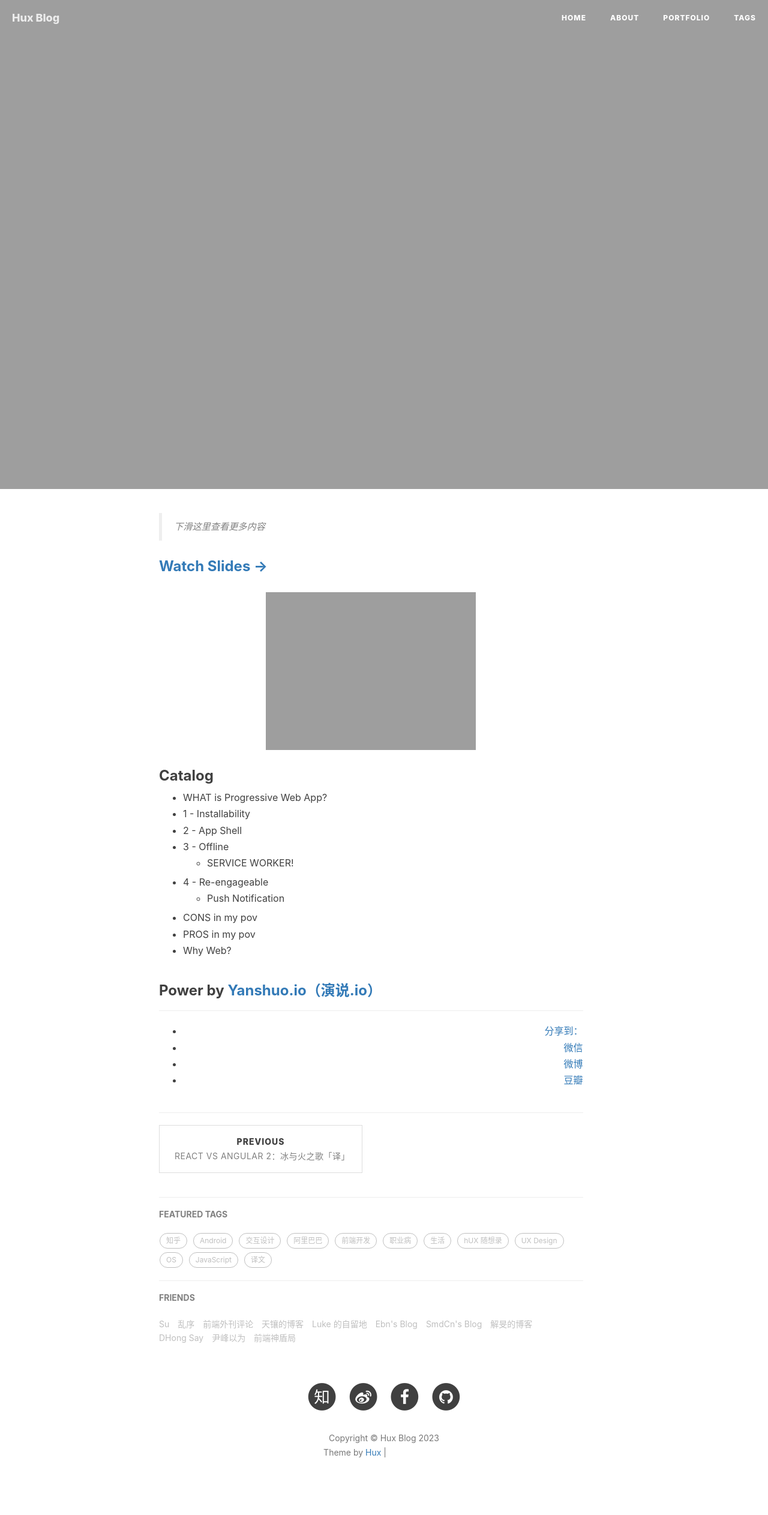
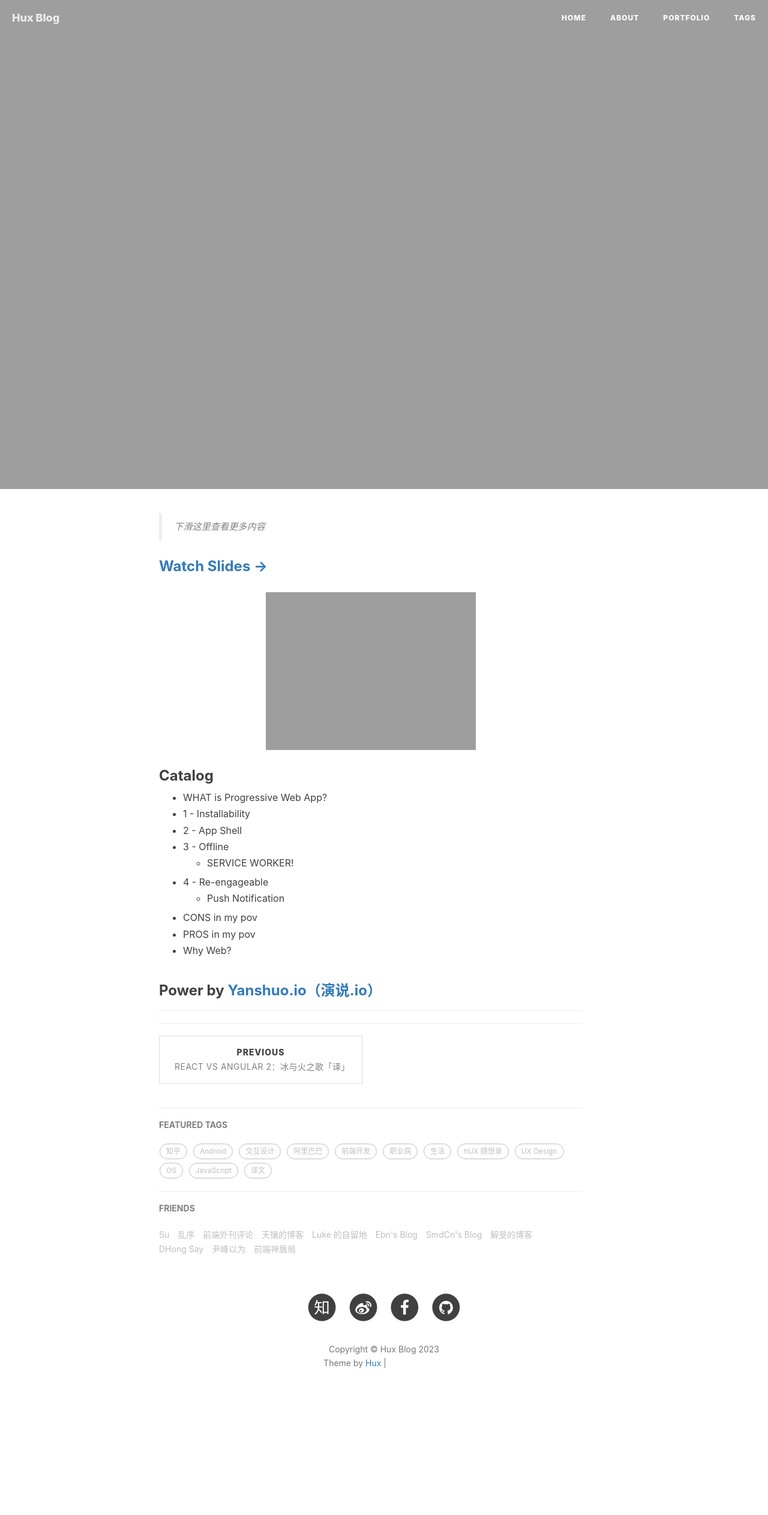
Before and after one commit to q97236143/Huxproh, a Jekyll site: the page built from _posts/2016-06-05-pwa-in-my-pov.markdown, in a window 1280 px wide. Shown: the whole page at 60% size. Built offline with Jekyll 4.4.1, drawn with Linux system fonts in a browser that asks for light colours; nearby versions of some CDN libraries; comment, search, counter and statistics services are not loaded; after the commit the page ends 2376 px from its top, so only the background shows below that; grey boxes are pictures that could not be loaded.

Commit message:
[v1.7] forget fixing duoshuo-share leaking at keynote.html & clean up

```diff
--- a/_layouts/keynote.html
+++ b/_layouts/keynote.html
@@ -61,7 +61,6 @@ layout: default
 
                 {% if site.duoshuo_share && site.duoshuo_username %}
                 <!-- 多说 Share start -->
-                </style>
                 <div class="ds-share"
                     style="text-align: right"
                     data-thread-key="{{page.id}}" data-title="{{page.title}}"
@@ -69,6 +68,9 @@ layout: default
                     data-content="{{ content | strip_html | truncate:80 }} | Hux Blog，@Hux黄玄 的个人博客"
                     data-url="{{site.url}}{{site.baseurl}}{{page.url}}">
                     <div class="ds-share-inline">
+                      <style>
+                        .ds-share-icons-16 {display:none;}
+                      </style>
                       <ul  class="ds-share-icons-16">
                         <li data-toggle="ds-share-icons-more"><a class="ds-more" href="#">分享到：</a></li>
                         <li><a class="ds-wechat flat" href="javascript:void(0);" data-service="wechat">微信</a></li>
--- a/_layouts/post.html
+++ b/_layouts/post.html
@@ -64,7 +64,6 @@ layout: default
 
                 {% if site.duoshuo_share && site.duoshuo_username %}
                 <!-- 多说 Share start -->
-                </style>
                 <div class="ds-share"
                     style="text-align: right"
                     data-thread-key="{{page.id}}"
--- a/sw.js
+++ b/sw.js
@@ -83,9 +83,3 @@ self.addEventListener('fetch', event => {
     );
   }
 });
-
-
-
-self.addEventListener('foreighfetch', event => {
-  console.log("foreighfetch", event.request.url)
-})
```
